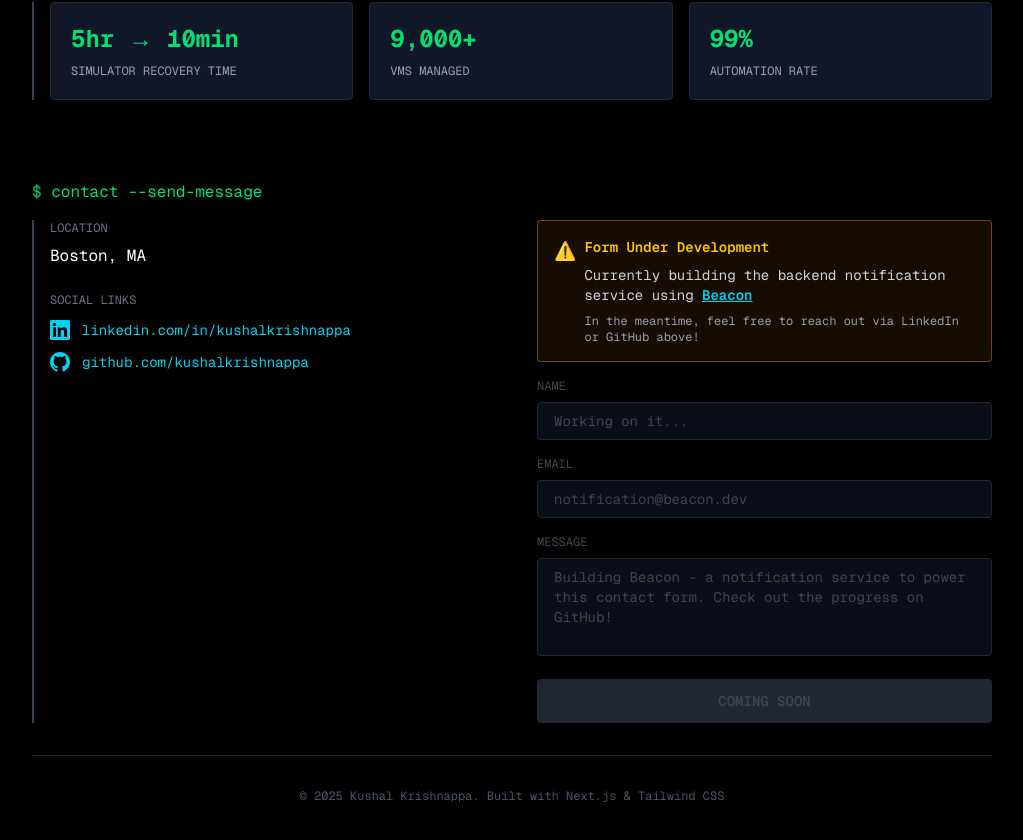
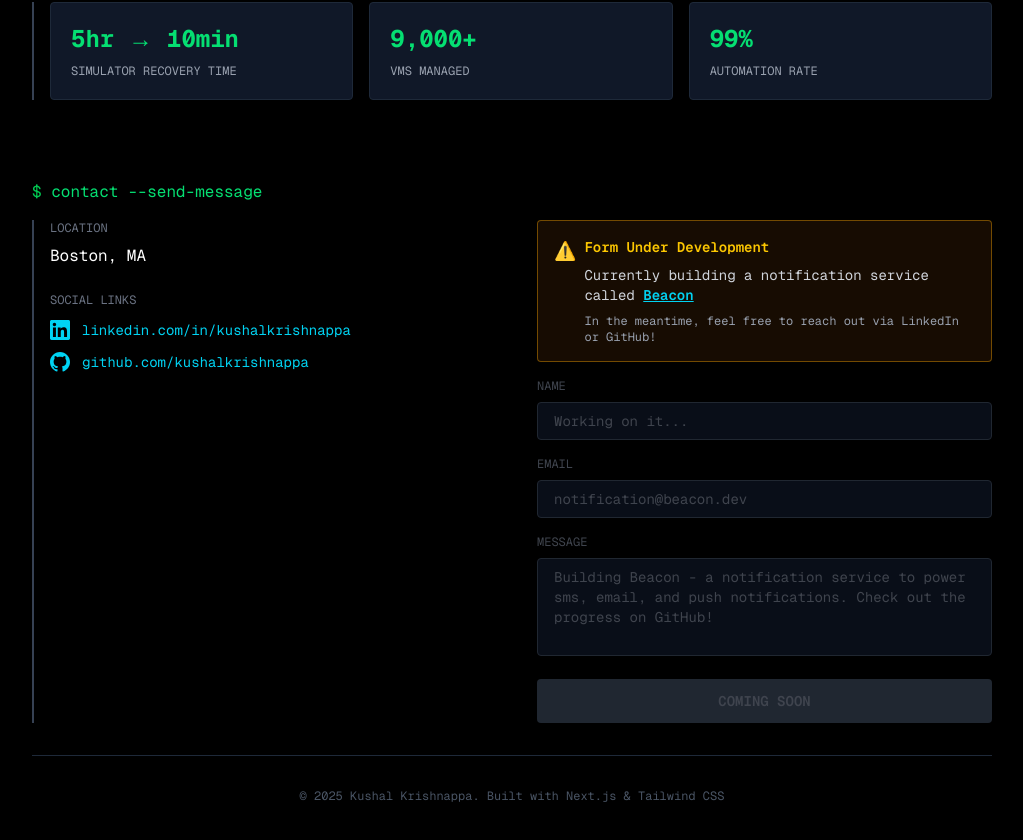
Before and after one commit to kushalkrishnappa/portfolio, a Next.js app: page / in a window 1280 px wide. Shown: the part 2990-3830 px from the top of the page, without its empty margins (128-1151 px from the left). Built offline with nearby package versions, Linux system fonts and the light colour scheme.

Commit message:
form - nit fix

```diff
--- a/src/app/page.tsx
+++ b/src/app/page.tsx
@@ -343,7 +343,7 @@ export default function Home() {
                     <div className="text-sm">
                       <p className="text-yellow-400 font-semibold mb-2">Form Under Development</p>
                       <p className="text-gray-300 mb-2">
-                        Currently building the backend notification service using{' '}
+                        Currently building a notification service called{' '}
                         <a
                           href="https://github.com/kap-theorem/beacon"
                           target="_blank"
@@ -354,7 +354,7 @@ export default function Home() {
                         </a>
                       </p>
                       <p className="text-gray-400 text-xs">
-                        In the meantime, feel free to reach out via LinkedIn or GitHub above!
+                        In the meantime, feel free to reach out via LinkedIn or GitHub!
                       </p>
                     </div>
                   </div>
@@ -387,7 +387,7 @@ export default function Home() {
                     <label className="block text-xs text-gray-500 mb-2">MESSAGE</label>
                     <textarea
                       name="message"
-                      value="Building Beacon - a notification service to power this contact form. Check out the progress on GitHub!"
+                      value="Building Beacon - a notification service to power sms, email, and push notifications. Check out the progress on GitHub!"
                       disabled
                       rows={4}
                       className="w-full bg-gray-900 border border-gray-700 rounded px-4 py-2 text-gray-500 text-sm cursor-not-allowed resize-none"
```
